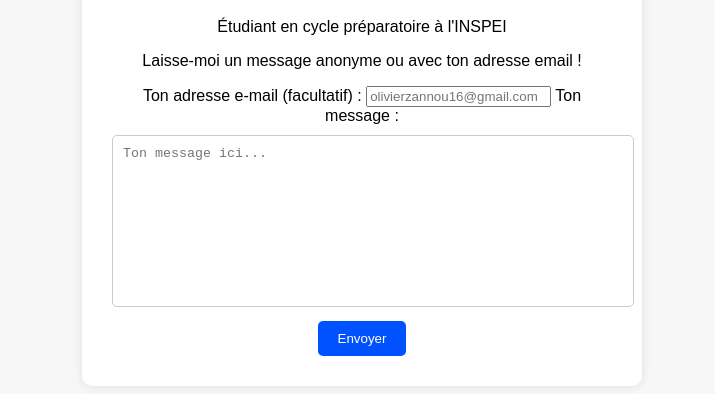
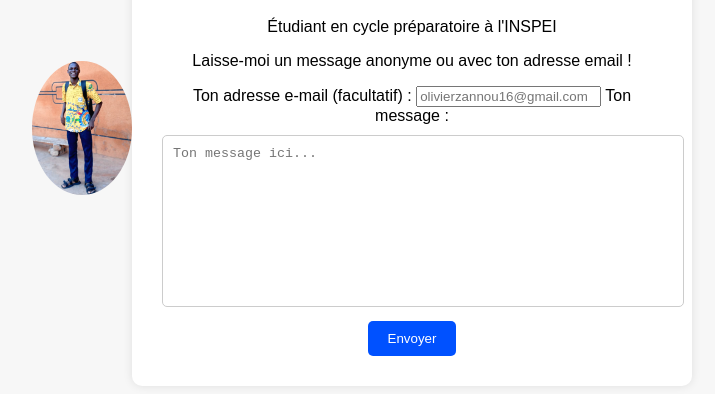
Before and after one commit to OlivierZANNOUAdjarra/olivierzannou.github.io, a plain HTML site: page index.html in a window 1280 px wide. Shown: the part 280-674 px from the top of the page, without its empty margins (278-993 px from the left). Drawn offline with Linux system fonts and the light colour scheme.

Commit message:
Update index.html

```diff
--- a/index.html
+++ b/index.html
@@ -1,5 +1,6 @@
 <!DOCTYPE html>
 <html lang="fr">
+  <img src="zannou.jpg" width="100" style="border-radius:60%;">
 <head>
   <meta charset="UTF-8">
   <title>Bienvenue chez Olivier</title>
```
